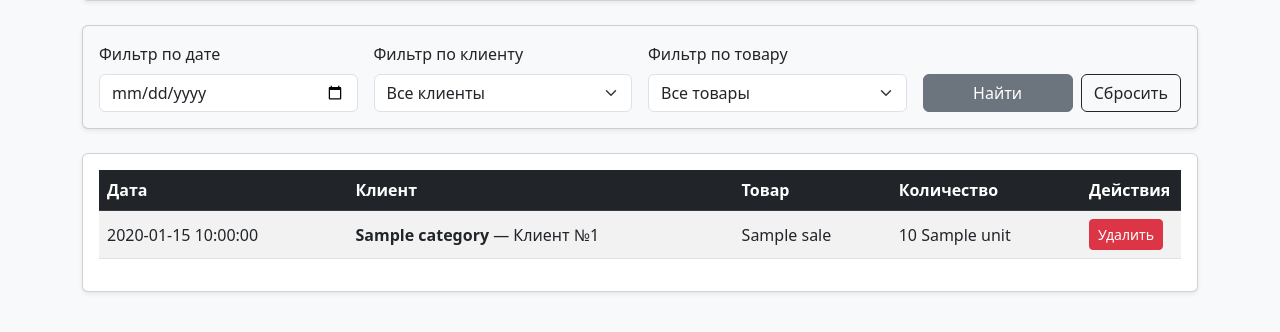
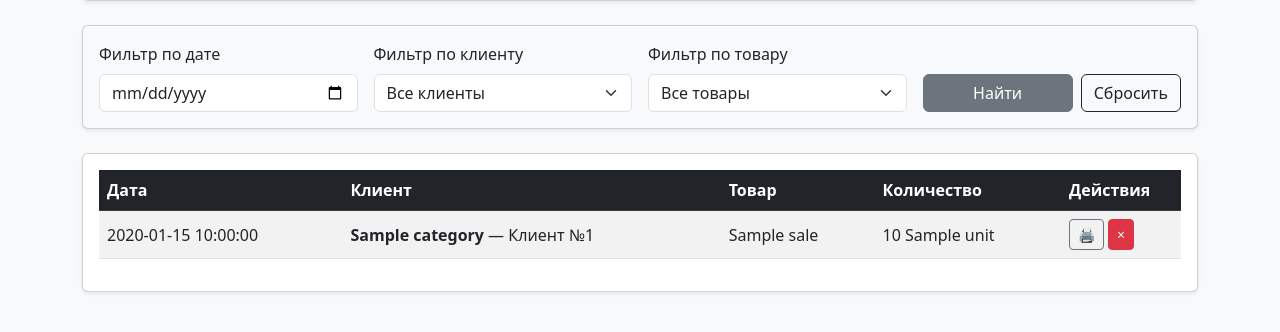
Before and after one commit to alisher0035652-design/-MUXSIN-FAYZ-, a Python web app: template templates/sales.html in a window 1280 px wide. Shown: the part 278-610 px from the top of the page. Run offline with Jinja, Linux system fonts and the light colour scheme; the template is opened without the code that fills it: most values are stand-ins (such as "Sample title", 1, 10 or a date in 2020).

Commit message:
Update sales.html

```diff
--- a/templates/sales.html
+++ b/templates/sales.html
@@ -40,7 +40,7 @@
     </div>
 </div>
 
-<!-- Блок фильтрации по всем полям -->
+<!-- Блок фильтрации -->
 <div class="card shadow-sm mb-4 bg-light">
     <div class="card-body">
         <form method="GET" action="{{ url_for('sales') }}" class="row g-3 align-items-end">
@@ -89,7 +89,7 @@
                         <th>Клиент</th>
                         <th>Товар</th>
                         <th>Количество</th>
-                        <th style="width: 100px;">Действия</th>
+                        <th style="width: 120px;">Действия</th>
                     </tr>
                 </thead>
                 <tbody>
@@ -100,9 +100,12 @@
                         <td>{{ sale.item_name }}</td>
                         <td>{{ sale.quantity }} {{ sale.unit }}</td>
                         <td>
-                            <form action="{{ url_for('delete_sale', id=sale.id) }}" method="POST" style="display:inline;">
-                                <button type="submit" class="btn btn-sm btn-danger" onclick="return confirm('Удалить эту отгрузку?')">Удалить</button>
-                            </form>
+                            <div class="d-flex gap-1">
+                                <a href="{{ url_for('print_sale', id=sale.id) }}" class="btn btn-sm btn-outline-secondary" target="_blank" title="Печать накладной">🖨️</a>
+                                <form action="{{ url_for('delete_sale', id=sale.id) }}" method="POST" style="display:inline;">
+                                    <button type="submit" class="btn btn-sm btn-danger" onclick="return confirm('Удалить эту отгрузку?')" title="Удалить">×</button>
+                                </form>
+                            </div>
                         </td>
                     </tr>
                     {% else %}
```
